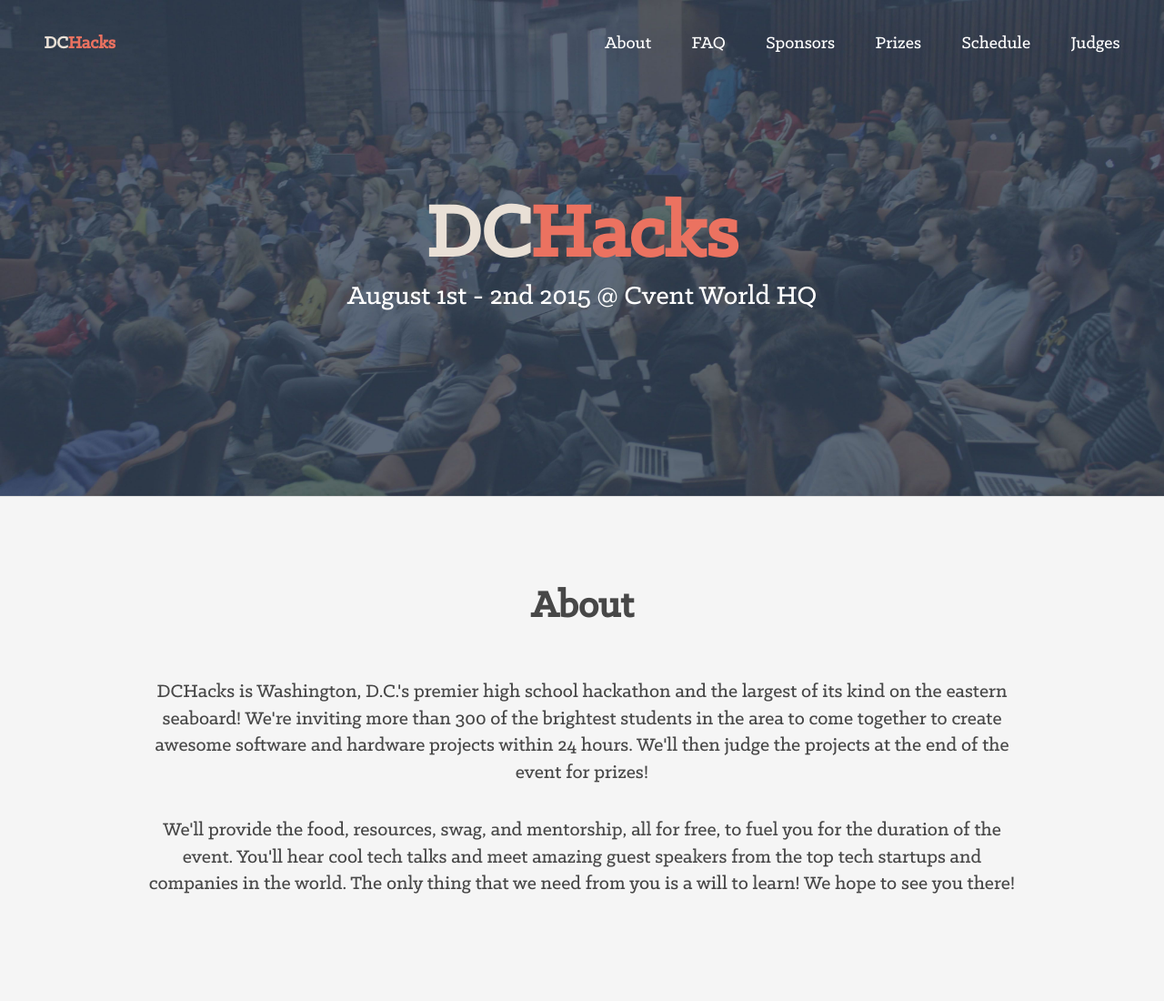
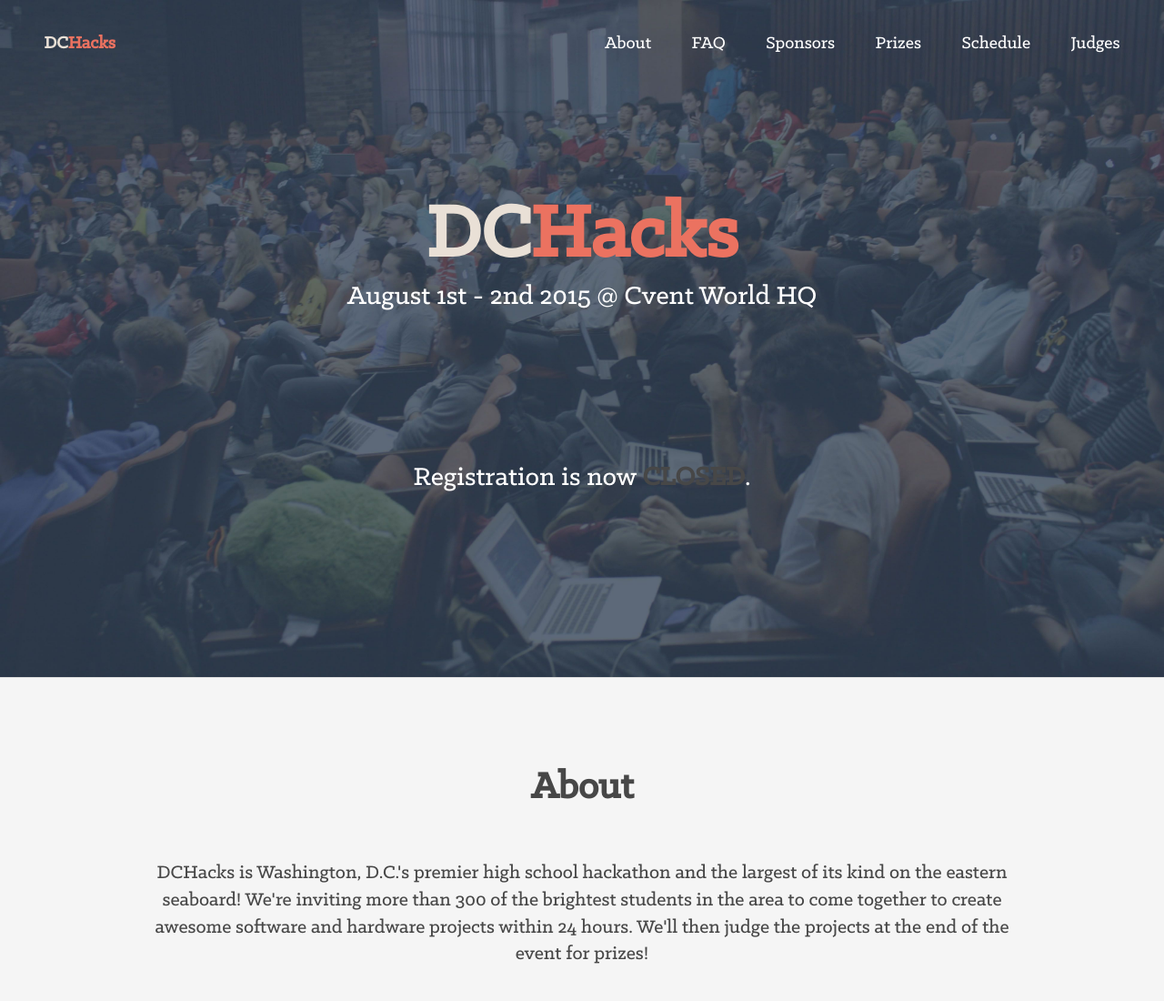
Before and after one commit to DCHacks/dchacks.github.io, a plain HTML site: page index.html in a window 1280 px wide. Shown: the top 1100 px of the page at 91% size. Drawn offline with Linux system fonts and the light colour scheme.

Commit message:
Update index.html

```diff
--- a/index.html
+++ b/index.html
@@ -73,6 +73,8 @@
 		<section id="banner">
 			<h2><span style="color:#E9E0D6">DC</span><span style="color:#EB7260">Hacks</span></h2>
 			<p>August 1st - 2nd 2015 @ <a style="color:white" href="http://www.cvent.com/en/contact/directions-to-cvent.shtml" target="_blank">Cvent World HQ</a></p>
+			<br><br><br><br><br>
+			<p>Registration is now <strong>CLOSED</strong>.</p>
 		</section>
 		<!-- One -->
 		<section id="about" class="wrapper style1 special">
```
